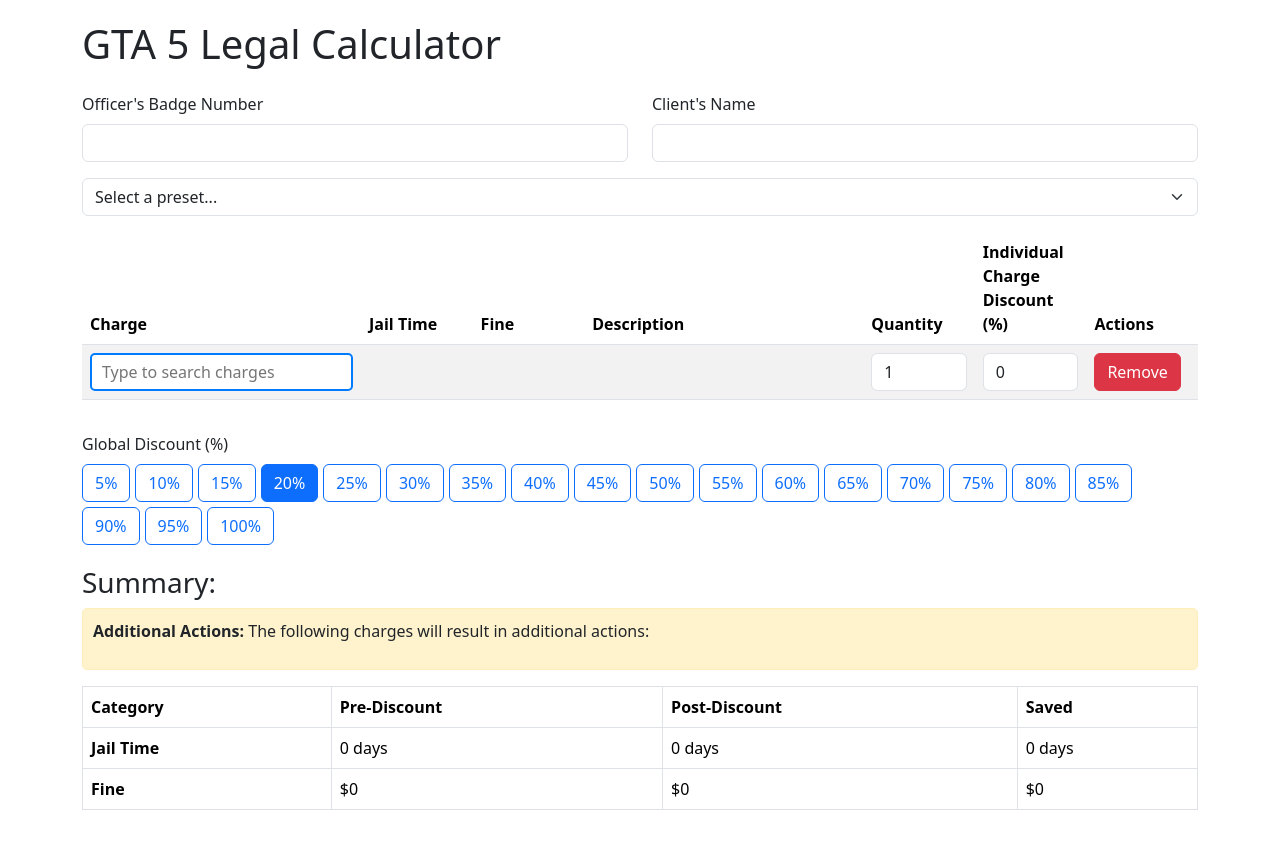
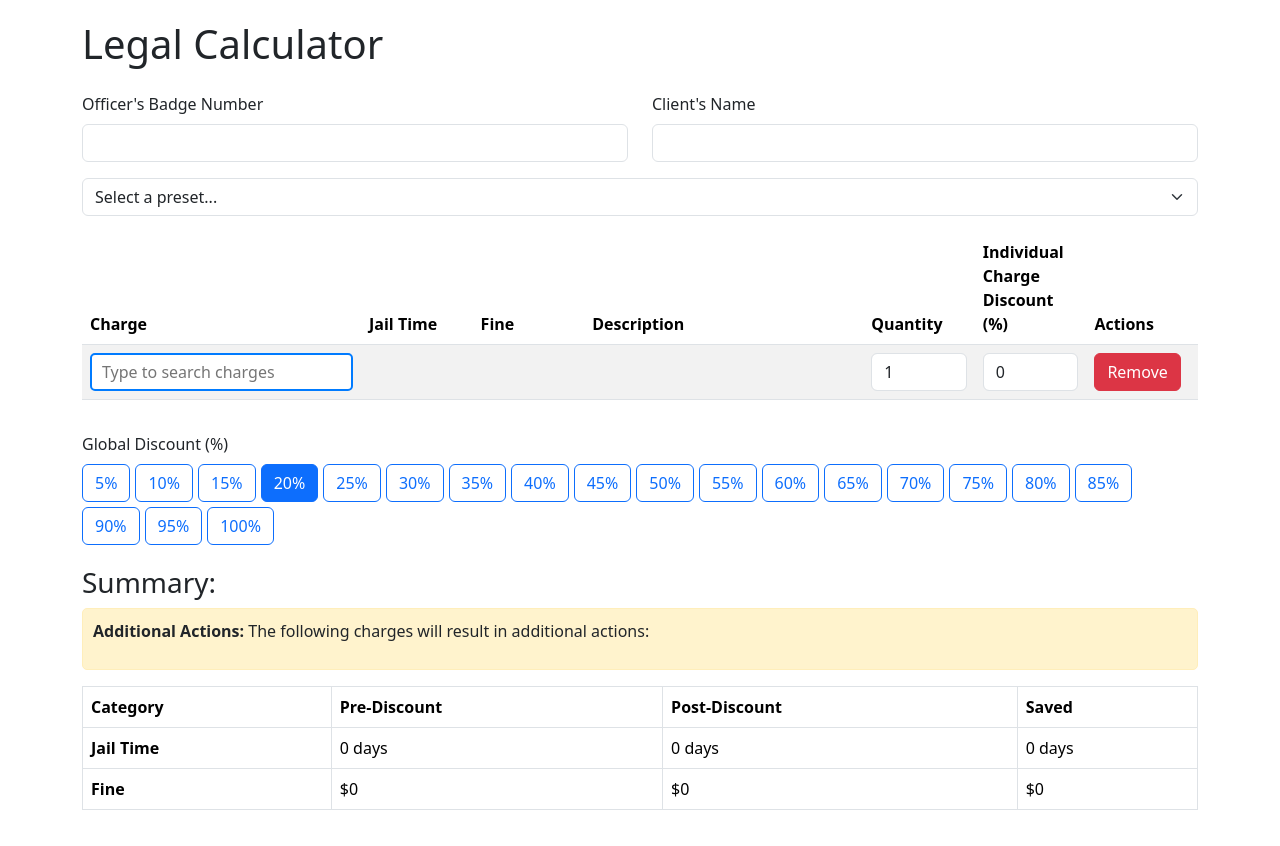
Before and after one commit to HexKing91021/legal-calc, a plain HTML site: page index.html in a window 1280 px wide. Drawn offline with nearby package versions, Linux system fonts and the light colour scheme.

Commit message:
Update index.html

```diff
--- a/index.html
+++ b/index.html
@@ -3,7 +3,7 @@
    <head>
       <meta charset="UTF-8">
       <meta name="viewport" content="width=device-width, initial-scale=1.0">
-      <title>GTA 5 Legal Calculator</title>
+      <title>Legal Calculator</title>
       <link href="https://cdn.jsdelivr.net/npm/bootstrap@5.3.0-alpha1/dist/css/bootstrap.min.css" rel="stylesheet">
       <link rel="stylesheet" href="https://cdnjs.cloudflare.com/ajax/libs/font-awesome/6.1.1/css/all.min.css">
       <style>
@@ -137,7 +137,7 @@
    </head>
    <body>
       <div class="container">
-         <h1 class="mb-4">GTA 5 Legal Calculator</h1>
+         <h1 class="mb-4">Legal Calculator</h1>
          <div class="row mb-3">
             <div class="col-md-6">
                <label for="badgeNumber" class="form-label">Officer's Badge Number</label>
```
